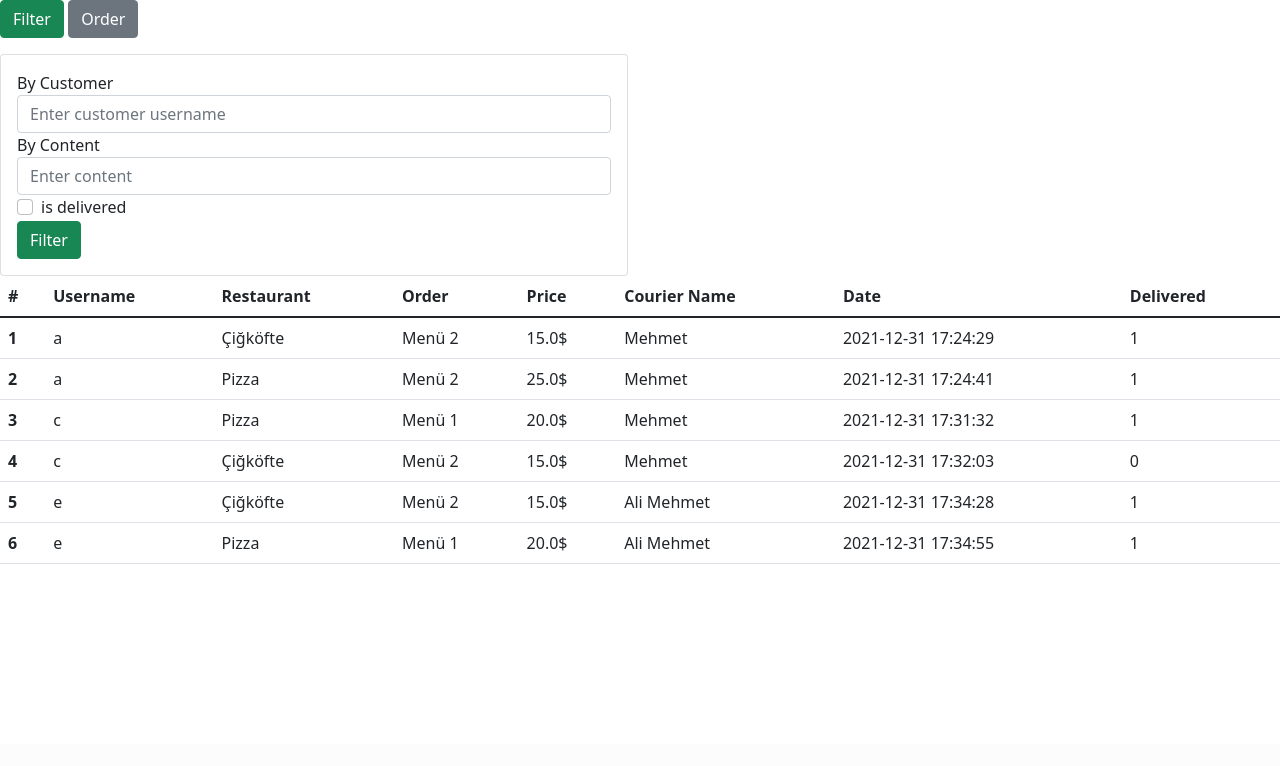
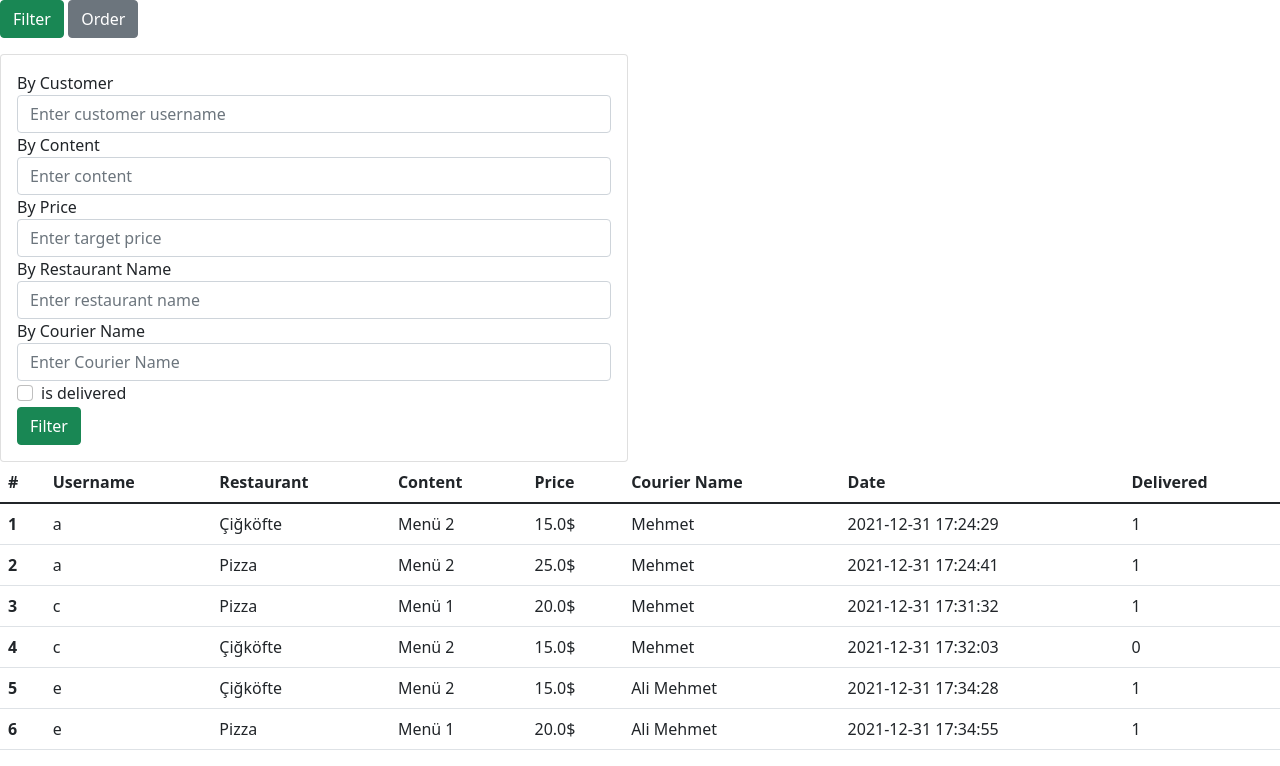
Before and after one commit to asarm/Food_Ordering_System, a Flask app: page /orders in a window 1280 px wide, after a click on "Filter". Shown: the part 56-822 px from the top of the page. Before the commit the page ends 620 px from the top, so only its background shows below. Run offline with Flask 2, Linux system fonts and the light colour scheme; a user stored in the database is signed in; data comes from the database, SQL or seed files in the repository; both versions use the stored data as it was after the commit; some libraries are stand-ins or nearby versions.

Commit message:
update filter and order forms, review form
menu filter and order, foodOrder filter and order forms fixed. User can submit review now

```diff
--- a/app.py
+++ b/app.py
@@ -464,16 +464,18 @@ def allMenus():
 
     if request.method == "POST":
         if 'order' in request.form:
-            orderBy = request.form['orderBy'].lower()
+            orderBy = request.form['orderBy']
 
             if session["isFiltered"] == False:
-                command = "SELECT menuName as Name, price, content, restaurantId FROM menu ORDER BY "+str(orderBy)
+                command = "SELECT menu.id, menuName, price, content, restaurant.restaurantName " \
+                          " FROM menu INNER JOIN restaurant ON menu.restaurantId = restaurant.id ORDER BY "+orderBy+" desc "
+                print(command)
                 cursor.execute(command)
                 query = cursor.fetchall()
                 session["filteredData"]["menu"] = query
             else:
                 df = pd.DataFrame(session["filteredData"]["menu"],
-                                  columns=['name', 'price','content', 'restaurantId'])
+                                  columns=['id','menuName', 'price','content', 'restaurantName'])
                 df = df.sort_values(by=orderBy)
                 session["filteredData"]["menu"] = df.values.tolist()
 
@@ -483,27 +485,17 @@ def allMenus():
 
             for c in request.form.keys():
                 if request.form[c] != '' and request.form[c] != "filter":
-                    if request.form[c] == "on":
-                        filtered_cols.append("is_available")
-                        expected_vals.append(1)
-                    else:
-                        filtered_cols.append(c)
-                        expected_vals.append(request.form[c])
+                    filtered_cols.append(c)
+                    expected_vals.append(request.form[c])
 
             if len(expected_vals) > 0:
-                if filtered_cols[0] != "is_available":
-                    q += filtered_cols[0]+" LIKE "+f"'%{expected_vals[0]}%'"
-                else:
-                    q += " is_available = 1"
+                for index in range(0, len(expected_vals)):
+                    q += filtered_cols[index]+" LIKE " + f"'%{expected_vals[index]}%'"
 
-                if len(expected_vals) > 1:
-                    for index in range(1, len(expected_vals)):
-                        if filtered_cols[index] != "is_available":
-                            q += " and " + filtered_cols[index]+" LIKE " + f"'%{expected_vals[index]}%'"
-                    if filtered_cols.count("is_available") > 0:
-                        q += " and is_available = 1"
 
-                command = "SELECT menuName as Name, price, content, restaurantId FROM menu WHERE "+q
+                command = "SELECT menu.id, menuName, price, content, restaurant.restaurantName " \
+                          " FROM menu INNER JOIN restaurant ON menu.restaurantId = restaurant.id and "+q+" ORDER BY menu.id desc "
+                print("Command", command)
                 cursor.execute(command)
                 query = cursor.fetchall()
                 session["filteredData"]["menu"] = query
@@ -527,14 +519,18 @@ def allOrders():
             orderBy = request.form['orderBy']
 
             if session["isFiltered"] == False:
-                command = "SELECT id,content,orderDate,is_delivered,totalPrice,userUserName FROM foodOrder ORDER BY "+str(orderBy)
+                "SELECT foodOrder.id, content, orderDate, totalPrice, is_delivered,  userUserName, "
+                "FROM foodOrder INNER JOIN couriers ON foodOrder.courierID = couriers.id INNER JOIN restaurant ON foodOrder.restaurantId = restaurant.id"
+                command = "SELECT foodOrder.id,content,orderDate,totalPrice,is_delivered,couriers.name as courier_name, userUserName, " \
+                          "restaurant.restaurantName as restaurant_name" \
+                          " FROM foodOrder INNER JOIN couriers ON foodOrder.courierID = couriers.id INNER JOIN restaurant ON foodOrder.restaurantId = restaurant.id" \
+                          " ORDER BY "+str(orderBy)
                 cursor.execute(command)
                 query = cursor.fetchall()
                 session["filteredData"]["orders"] = query
             else:
-                print(pd.DataFrame(session["filteredData"]["orders"]))
                 df = pd.DataFrame(session["filteredData"]["orders"],
-                                  columns=['id','content', 'orderDate','is_delivered','totalPrice','userUserName'])
+                                  columns=['id','content', 'orderDate','totalPrice','is_delivered','courier_name','userUserName', 'restaurant_name'])
                 df = df.sort_values(by=orderBy)
                 session["filteredData"]["orders"] = df.values.tolist()
 
@@ -555,23 +551,25 @@ def allOrders():
                 if filtered_cols[0] != "is_delivered" and filtered_cols[0] != "maxprice" and filtered_cols[0] != "minprice":
                     q += filtered_cols[0]+" LIKE "+f"'%{expected_vals[0]}%'"
                 else:
-                    q += " is_delivered = 1"
+                    q += " is_delivered = 1 "
 
                 if len(expected_vals) > 1:
                     for index in range(1, len(expected_vals)):
                         if filtered_cols[index] != "is_delivered":
                             q += " and " + filtered_cols[index]+" LIKE " + f"'%{expected_vals[index]}%'"
                     if filtered_cols.count("is_delivered") > 0:
-                        q += " and is_delivered = 1"
+                        q += " and is_delivered = 1 "
 
-                command = "SELECT id,content,orderDate,is_delivered,totalPrice,userUserName FROM foodOrder WHERE " + q
-                print(command)
+                command = "SELECT foodOrder.id,content,orderDate,totalPrice,is_delivered,couriers.name as courier_name, userUserName, restaurant.restaurantName as restaurant_name " \
+                          "FROM foodOrder INNER JOIN couriers ON foodOrder.courierID = couriers.id INNER JOIN restaurant ON foodOrder.restaurantId = restaurant.id " \
+                          "and " + q + "ORDER BY foodOrder.id"
 
                 cursor.execute(command)
                 query = cursor.fetchall()
                 session["filteredData"]["orders"] = query
             else:
-                session["filteredData"] = getAllDbData(toGet=["order"])
+                session["filteredData"] = getAllDbData(toGet=["orders"])
+                print(session["filteredData"])
             session["isFiltered"] = True
 
     else:
@@ -765,14 +763,23 @@ def courierDetail():
         print("Detail:",query)
     return render_template("admin/list_operations/courier_detail.html", username=session["username"], data=query, totalOrder=totalCourierOrder)
 
-@app.route("/reviewRestaurant", methods=["GET"])
+@app.route("/reviewRestaurant", methods=["GET","POST"])
 def reviewRestaurant():
     with sqlite3.connect(DATABASE) as database:
         cursor = database.cursor()
 
+        restID = request.args.get('restId', default=1, type=int)
 
 
-    return render_template("user/reviewRestaurant.html", username=session["username"])
+        if request.method == "POST":
+            rating = request.form["rating"]
+            cursor.execute("INSERT INTO review(rating,restaurantId,userUserName) VALUES((?),(?), (?))", (rating, restID, f"{session['username']}"))
+            database.commit()
+            cursor.execute("UPDATE restaurant SET averageRating = (SELECT avg(rating) FROM review WHERE restaurantId = (?)) WHERE restaurant.id= (?)",
+                           (restID, restID))
+            return redirect("home")
+
+    return render_template("user/reviewRestaurant.html", username=session["username"], restId = restID)
 
 
 def updateUserInfo(username, user_type, email, password, address, lat=None, lng=None):
--- a/templates/admin/list_operations/list_orders.html
+++ b/templates/admin/list_operations/list_orders.html
@@ -34,6 +34,18 @@
             <label for="exampleInputEmail1">By Content</label>
             <input type="text" class="form-control" id="exampleInputEmail1" name="content" placeholder="Enter content">
           </div>
+           <div class="form-group">
+            <label for="exampleInputEmail1">By Price</label>
+            <input type="text" class="form-control" id="exampleInputEmail1" name="totalPrice" placeholder="Enter target price">
+          </div>
+           <div class="form-group">
+            <label for="exampleInputEmail1">By Restaurant Name</label>
+            <input type="text" class="form-control" id="exampleInputEmail1" name="restaurant_name" placeholder="Enter restaurant name">
+          </div>
+           <div class="form-group">
+            <label for="exampleInputEmail1">By Courier Name</label>
+            <input type="text" class="form-control" id="exampleInputEmail1" name="courier_name" placeholder="Enter Courier Name">
+          </div>
           <div class="form-check">
             <input type="checkbox" class="form-check-input" name="is_delivered" id="exampleCheck1">
             <label class="form-check-label" for="exampleCheck1">is delivered</label>
@@ -58,6 +70,8 @@
                       <option>is_delivered</option>
                       <option>totalPrice</option>
                       <option>userUserName</option>
+                      <option>courier_name</option>
+                      <option>restaurant_name</option>
                    </select>
                 </div>
            </div>
@@ -74,7 +88,7 @@
             <th scope="col">#</th>
             <th scope="col">Username</th>
             <th scope="col">Restaurant</th>
-            <th scope="col">Order</th>
+            <th scope="col">Content</th>
             <th scope="col">Price</th>
             <th scope="col">Courier Name</th>
             <th scope="col">Date</th>
--- a/templates/user/selectRestaurant.html
+++ b/templates/user/selectRestaurant.html
@@ -45,9 +45,9 @@
                 <button type="submit" name="selectedRestaurant" value='{{ data["restaurant"][i][4] }}' class="btn btn-success">Select</button>
             </td>
            {% if data["restaurant"][i][4] in reviewedRests %}
-               <td><a href="\reviewRestaurant" class="btn btn-danger">Review</a></td>
+               <td><a href="/reviewRestaurant?restId={{ data["restaurant"][i][4] }}" class="btn btn-danger">Review</a></td>
            {% else %}
-               <td><a href="\reviewRestaurant" class="btn btn-danger" hidden disabled>Review</a></td>
+               <td><button href="\reviewRestaurant" class="btn btn-danger" hidden disabled>Review</button></td>
            {% endif %}
           </tr>
         {%endfor%}
```
Also changed, not shown: templates/admin/list_operations/list_menus.html (+8 -13 lines), templates/user/reviewRestaurant.html (+27 -0 lines), system_db.db.
